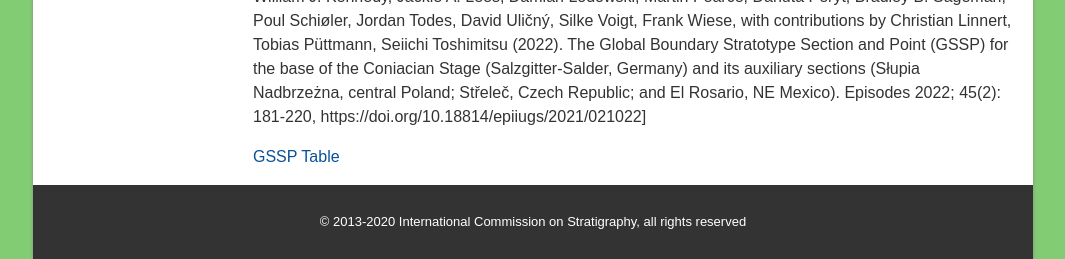
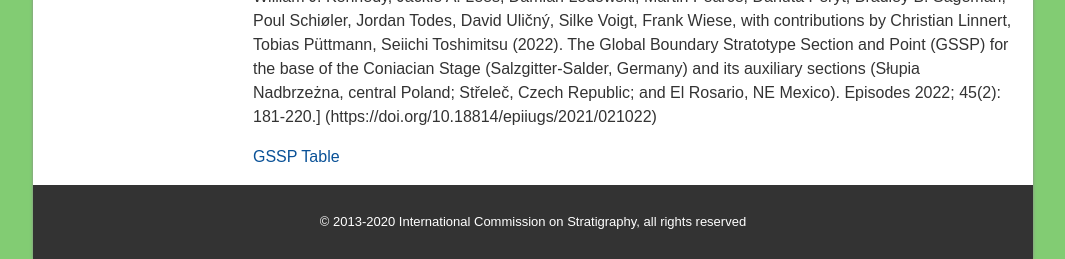
Before and after one commit to i-c-stratigraphy/subcommission-cretaceous, a Jekyll site: the page built from pages/gssps/coniacian.md, in a window 1280 px wide and 900 px high, scrolled down 1744 px. Shown: the part 641-900 px from the top of the window, without its empty margins (107-1172 px from the left). Built offline with Jekyll 4.4.1, drawn with Linux system fonts in a browser that asks for light colours; some of the changed text lies outside the part shown.

```diff
--- a/pages/gssps/coniacian.md
+++ b/pages/gssps/coniacian.md
@@ -54,6 +54,7 @@ El Rosario section (Sierra del Carmen National Park, Coahuila, Mexico; geographi
 
 ### Links
 
-[Ireneusz Walaszczyk, Stanislav Čech, James S. Crampton, Zofia Dubicka, Christina Ifrim, Ian Jarvis, William J. Kennedy, Jackie A. Lees, Damian Lodowski, Martin Pearce, Danuta Peryt, Bradley B. Sageman, Poul Schiøler, Jordan Todes, David Uličný, Silke Voigt, Frank Wiese, with contributions by Christian Linnert, Tobias Püttmann, Seiichi Toshimitsu (2022). The Global Boundary Stratotype Section and Point (GSSP) for the base of the Coniacian Stage (Salzgitter-Salder, Germany) and its auxiliary sections (Słupia Nadbrzeżna, central Poland; Střeleč, Czech Republic; and El Rosario, NE Mexico). Episodes 2022; 45(2): 181-220, https://doi.org/10.18814/epiiugs/2021/021022]
+[Ireneusz Walaszczyk, Stanislav Čech, James S. Crampton, Zofia Dubicka, Christina Ifrim, Ian Jarvis, William J. Kennedy, Jackie A. Lees, Damian Lodowski, Martin Pearce, Danuta Peryt, Bradley B. Sageman, Poul Schiøler, Jordan Todes, David Uličný, Silke Voigt, Frank Wiese, with contributions by Christian Linnert, Tobias Püttmann, Seiichi Toshimitsu (2022). The Global Boundary Stratotype Section and Point (GSSP) for the base of the Coniacian Stage (Salzgitter-Salder, Germany) and its auxiliary sections (Słupia Nadbrzeżna, central Poland; Střeleč, Czech Republic; and El Rosario, NE Mexico). Episodes 2022; 45(2): 181-220.]
+(https://doi.org/10.18814/epiiugs/2021/021022)
 
 [GSSP Table](https://stratigraphy.org/gssps/)
```
